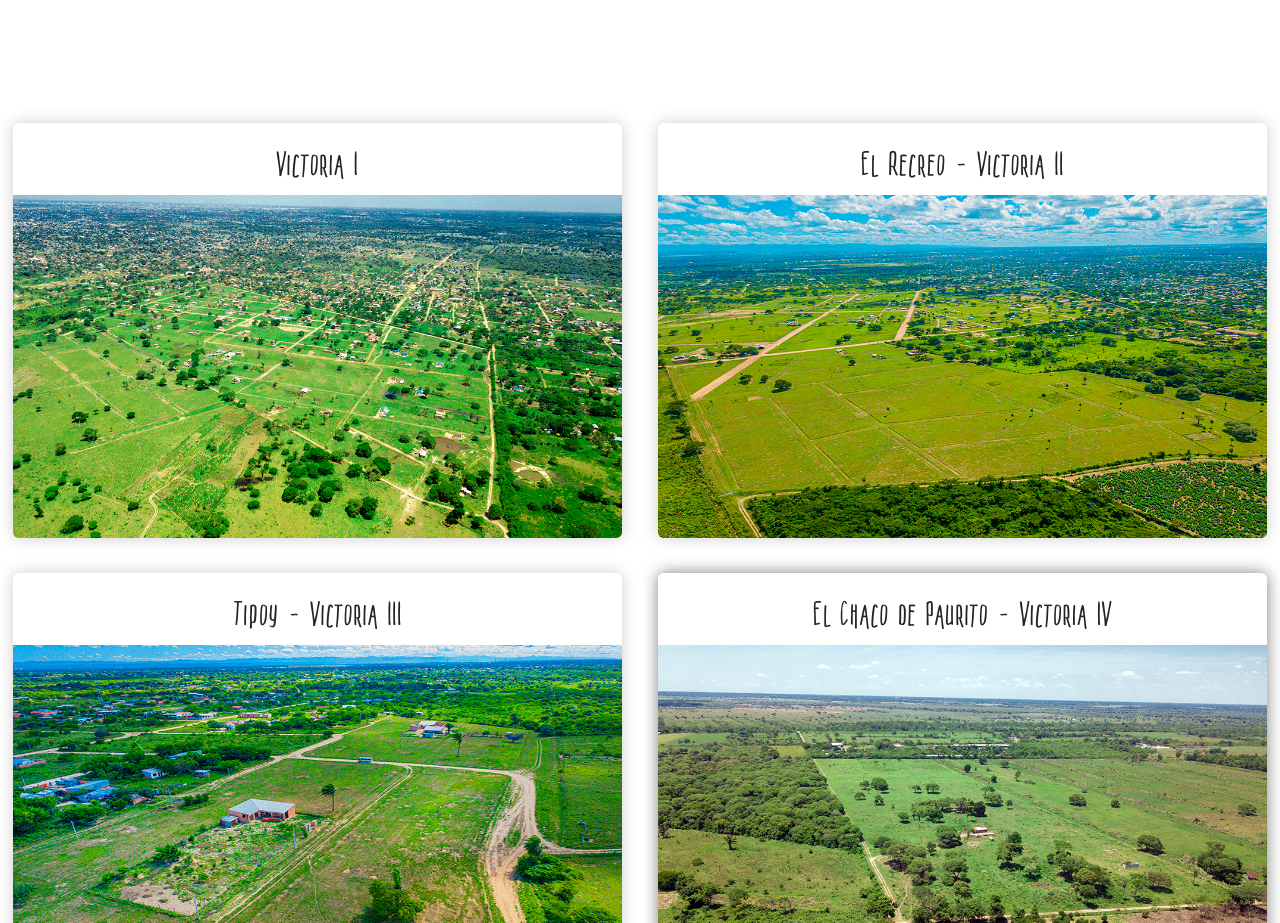
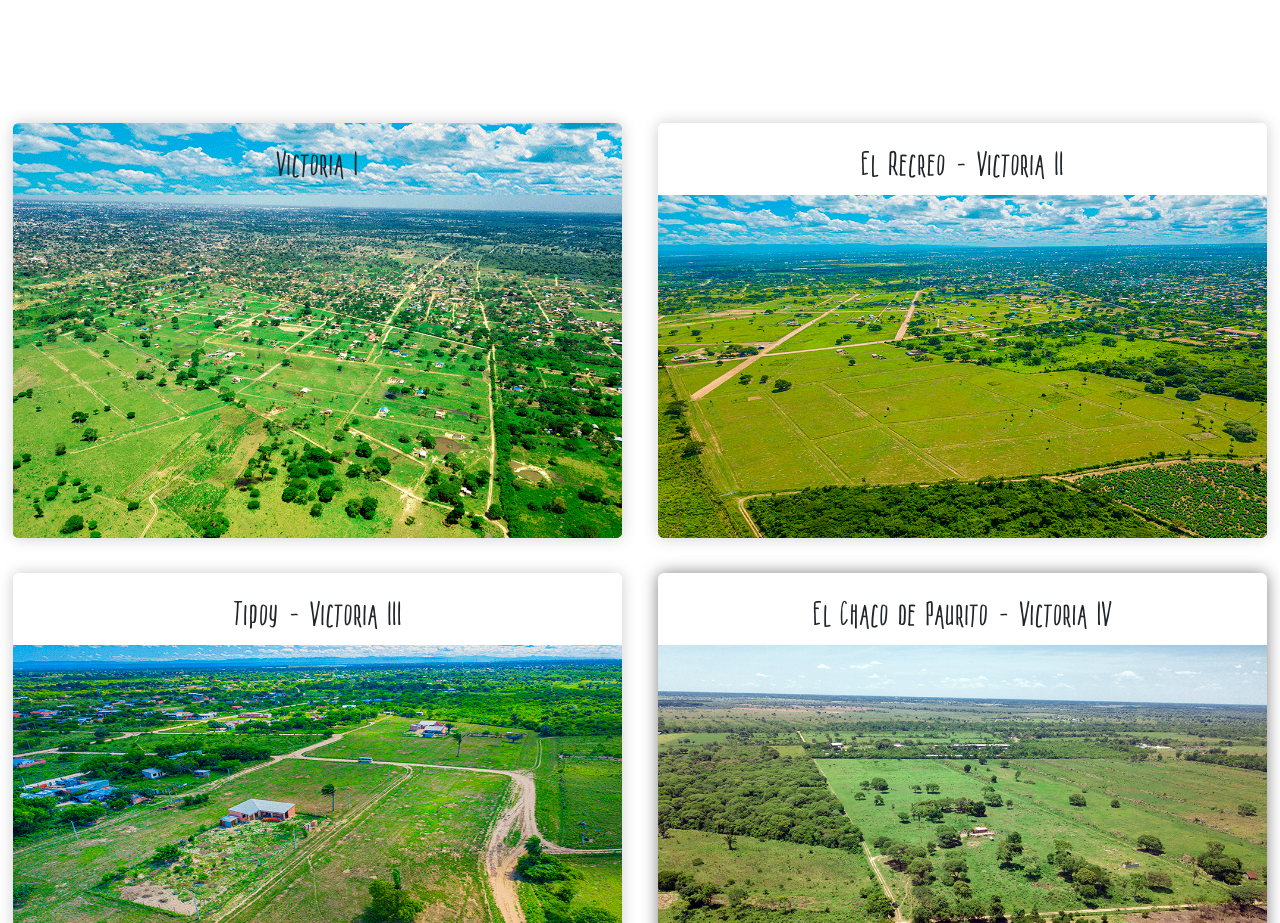
Before and after one commit to ChosenSCZ/gridnew2, a plain HTML site: page index.html in a window 1280 px wide. Shown: the part 1760-2683 px from the top of the page. Drawn offline with nearby package versions, Linux system fonts and the light colour scheme; files whose address does not match are found by name; a web font is replaced by a local one.

Commit message:
Update style2.css

```diff
--- a/css/style2.css
+++ b/css/style2.css
@@ -316,6 +316,7 @@ main {
     overflow: hidden;
     box-shadow: 0 0 1em rgb(0,0,0,0.2);
     margin: 0.8rem;
+    background-image: url(../img/Victoria\ 2.1\ 1024X575.jpg);
 }
 
 
```
